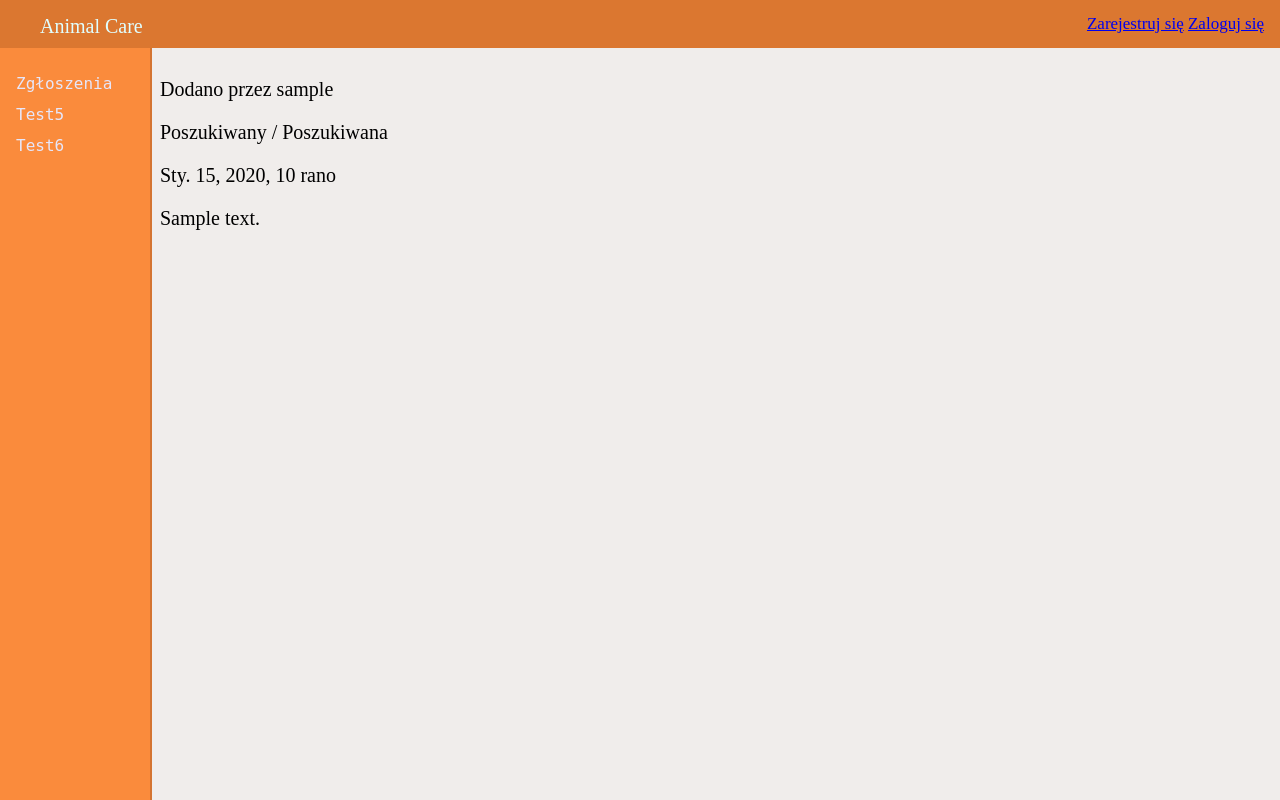
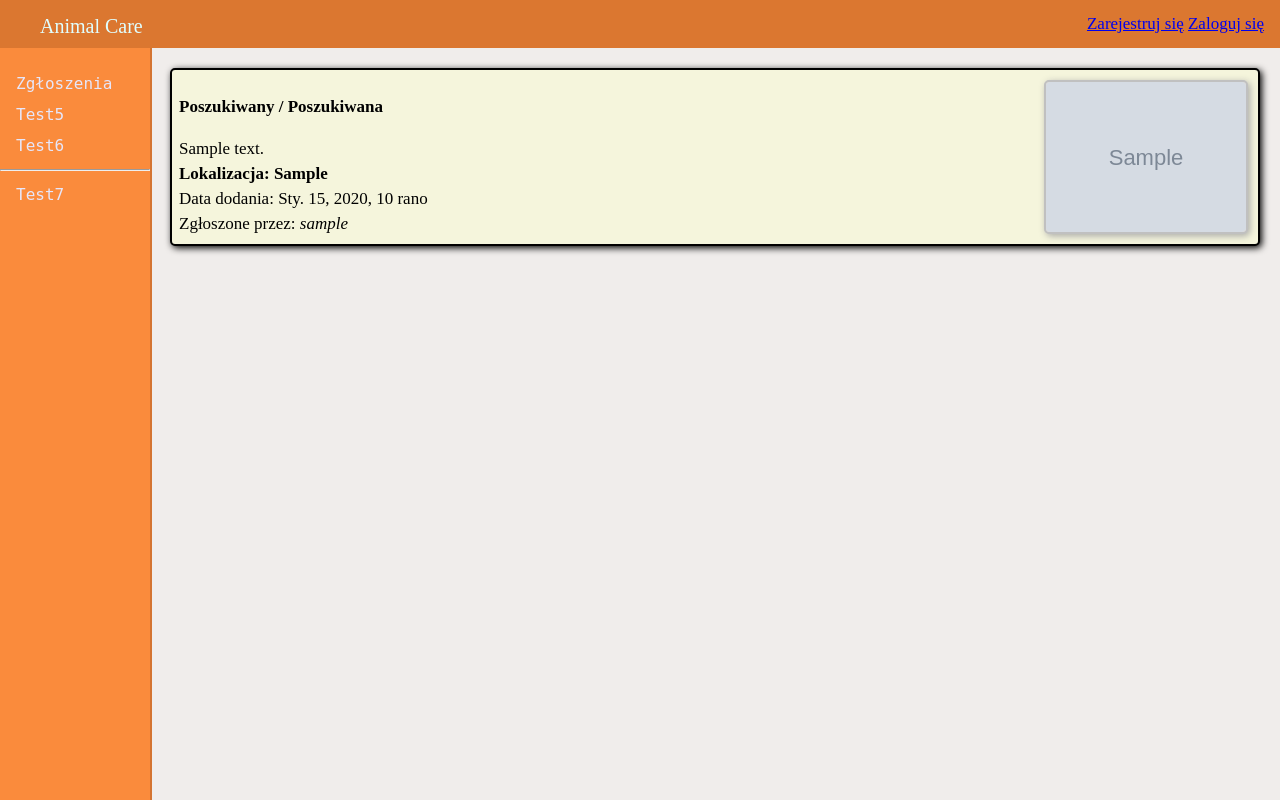
Before and after one commit to krzysiekkosior/animalcare, a Django app: page /cases/ in a window 1280 px wide. Run offline with Django 3.2, Linux system fonts and the light colour scheme; tables that the repository leaves empty hold one stand-in row (values such as "Sample post"); grey boxes marked "Sample" are stand-in pictures.

Commit message:
Adjusted cases list display

```diff
--- a/project/templates/base.html
+++ b/project/templates/base.html
@@ -24,6 +24,8 @@
       <a href="/cases">Zgłoszenia</a>
       <a href="#">Test5</a>
       <a href="#">Test6</a>
+      <hr>
+      <a href="#">Test7</a>
     </div>
 
 <div class="main">
--- a/project/templates/cases_list.html
+++ b/project/templates/cases_list.html
@@ -1,14 +1,33 @@
 {% extends 'base.html' %}
 {% block content %}
+
     {% for case in cases %}
-    {% if case.user %}
-    <p>Dodano przez {{ case.user }}</p>
-    {% endif %}
-    <p>{{ case.get_type_display }}</p>
-    <p>{{ case.date }}</p>
-    <p>{{ case.description }}</p>
-    {% empty %}
-    <h2>Brak nowych zŋłoszeń</h2>
+    <div class="case-list-el">
+        <div class="case-list-text">
+            <p><b>{{ case.get_type_display }}</b></p>
+            <span>{{ case.description }}</span>
+            <span><b>Lokalizacja: {{case.place}}</b></span>
+            <span>Data dodania: {{ case.date }}</span>
+            {% if case.user %}
+            <span>Zgłoszone przez: <i>{{ case.user }}</i></span>
+            {% else %}
+            <span>Zgłoszone przez: <i>anonim</i></span>
+            {% endif %}
+        </div>
+
+        <div class="case-list-photo">
+            {% if case.photos.all %}
+            {% with case.photos.all|first as photo%}
+                <img id="caseImg" class="photo-small" src={{photo.photo.url}}>
+            {% endwith %}
+            {% else %}
+                <i>Nie dodano zdjęcia</i>
+            {% endif %}
+        </div>
+    </div>
+            {% empty %}
+            <h2>Brak nowych zŋłoszeń</h2>
+
     {% endfor %}
-
+    {% include 'photo_modal.html' %}
 {% endblock %}
```
